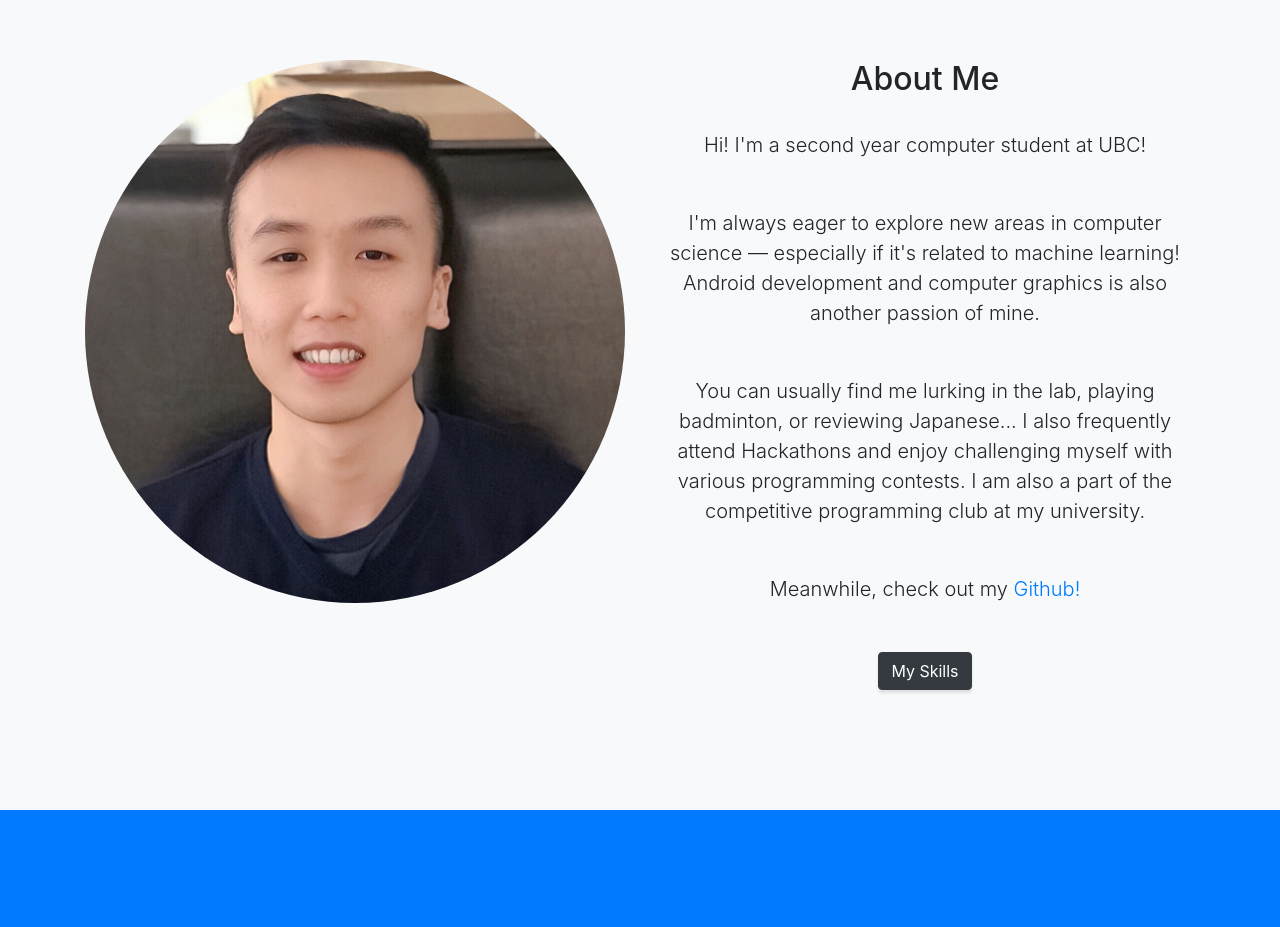
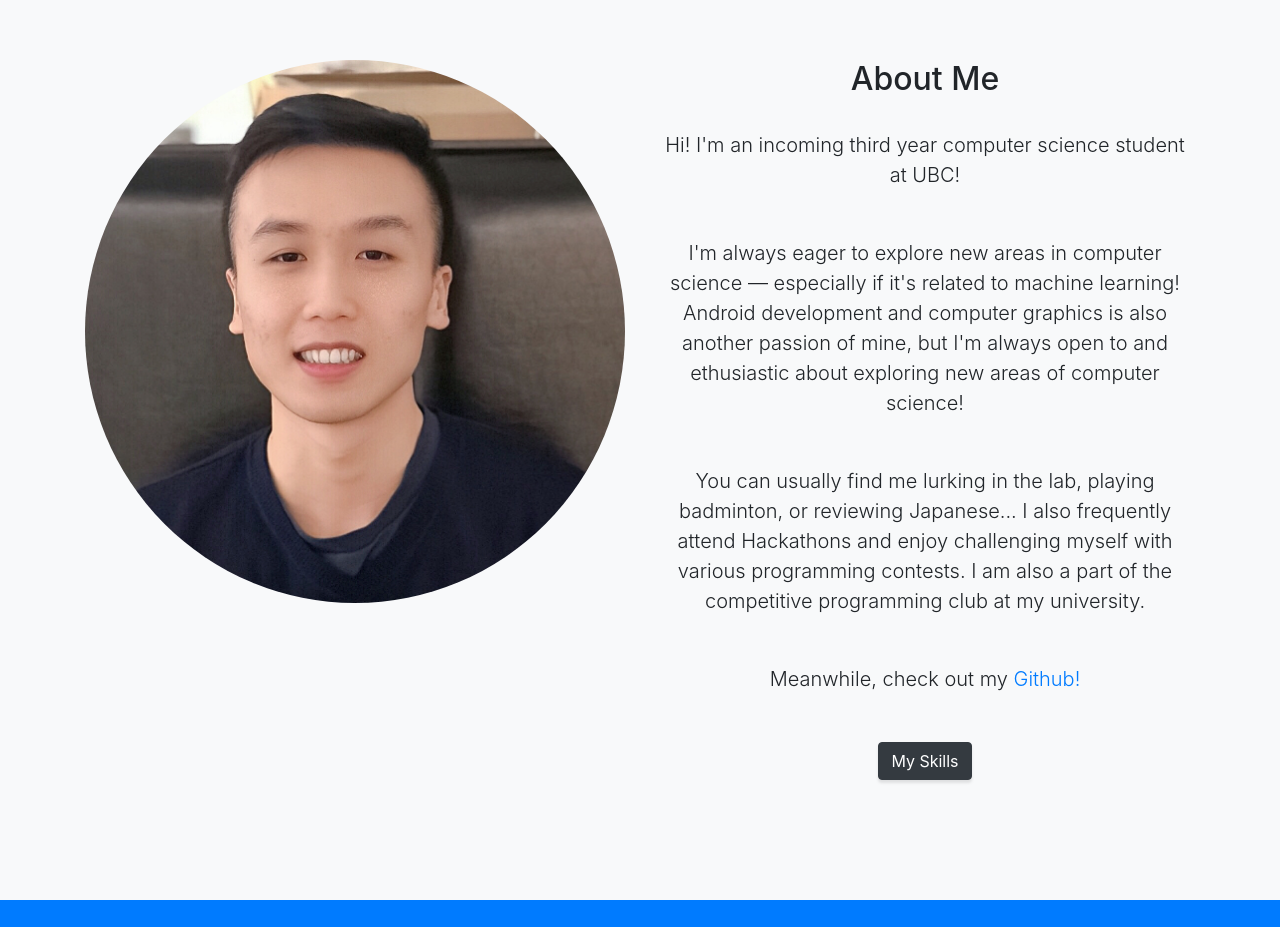
Before and after one commit to mo-morgan/mo-morgan.github.io, a website with bundled scripts: page index.html in a window 1280 px wide. Shown: the part 860-1787 px from the top of the page. Built offline with nearby package versions, Linux system fonts and the light colour scheme.

Commit message:
Updated summary

```diff
--- a/index.html
+++ b/index.html
@@ -79,9 +79,9 @@
           <div class="col-lg mx-auto">
             <h2>About Me</h2>
             <br>
-            <p class="lead mb-5">Hi! I'm a second year computer student at UBC!</p>
+            <p class="lead mb-5">Hi! I'm an incoming third year computer science student at UBC!</p>
             <p class="lead mb-5">I'm always eager to explore new areas in computer science &mdash; especially if it's related to machine learning!
-              Android development and computer graphics is also another passion of mine.</p>
+              Android development and computer graphics is also another passion of mine, but I'm always open to and ethusiastic about exploring new areas of computer science!</p>
             <p class="lead mb-5">You can usually find me lurking in the lab, playing badminton, or reviewing Japanese...
             I also frequently attend Hackathons and enjoy challenging myself with various programming contests. I am also a part of
             the competitive programming club at my university.</p>
```
